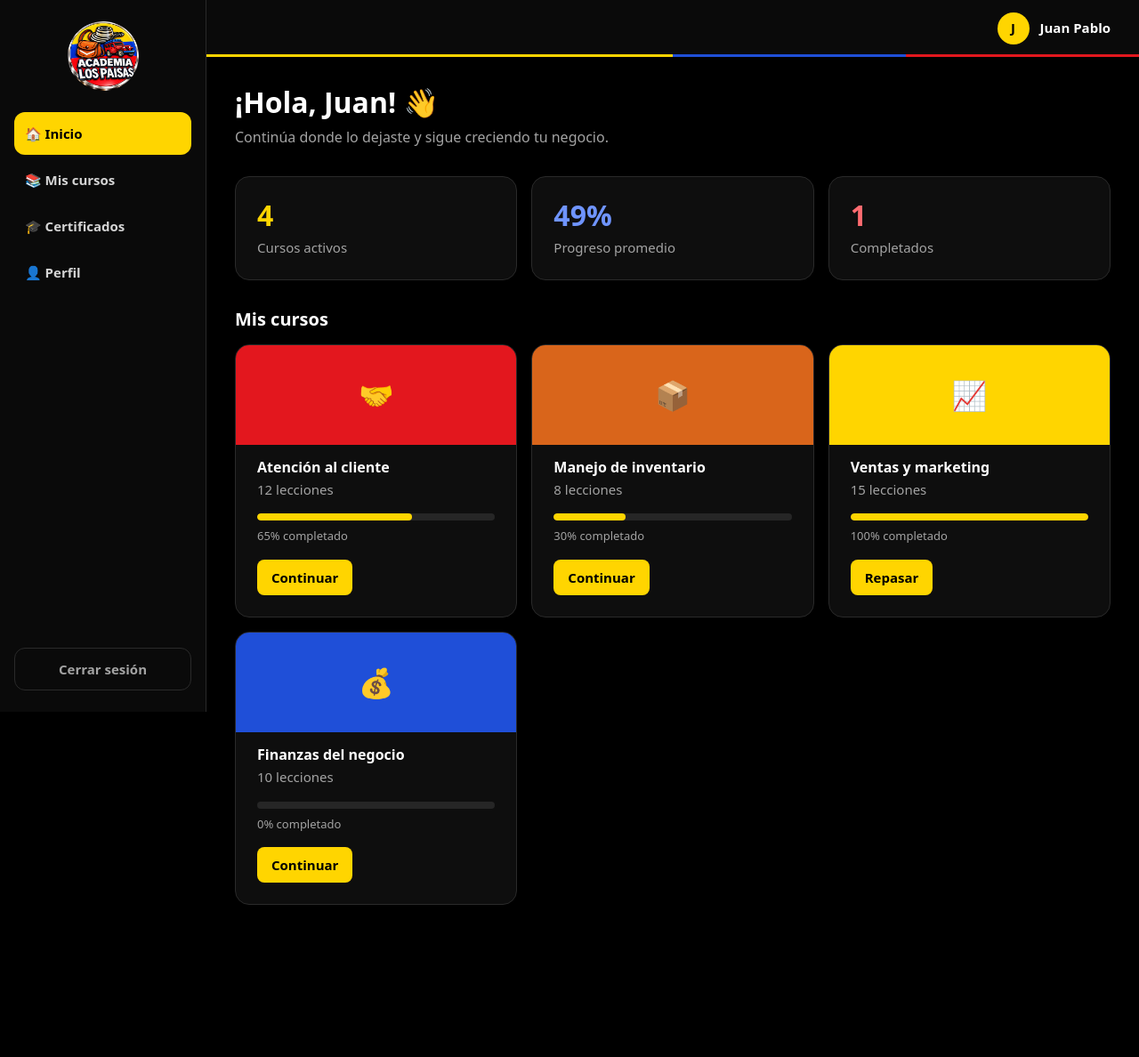
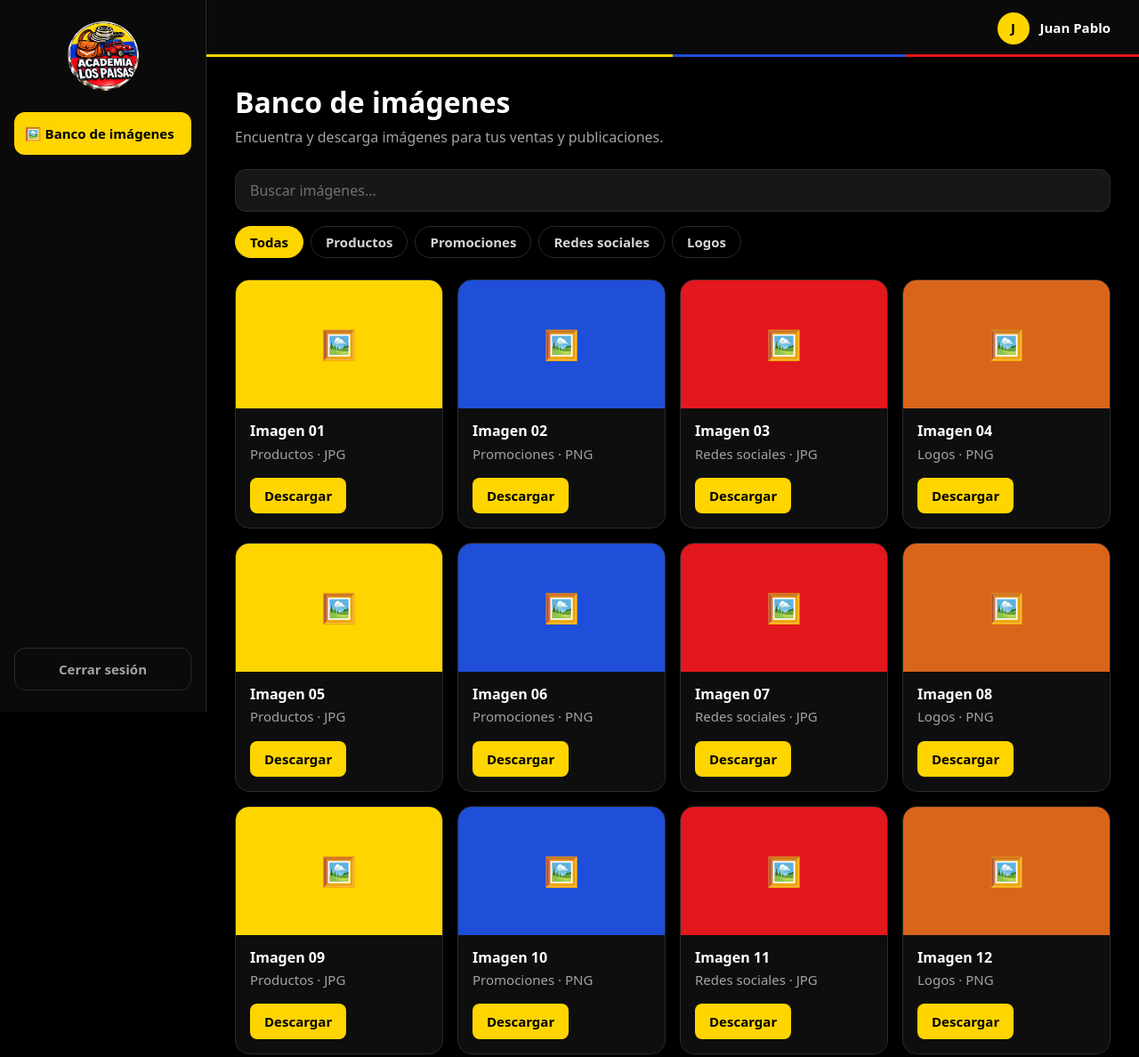
Before and after one commit to jpablo0724/tiendalospaisas, a plain HTML site: page docs/dashboard.html in a window 1280 px wide. Shown: the whole page at 89% size. Before the commit the page ends 1049 px from the top, so only its background shows below. Drawn offline with Linux system fonts and the light colour scheme.

Commit message:
Dashboard: único menú Banco de imágenes con búsqueda y categorías
Co-Authored-By: Claude Sonnet 5.5 <noreply@anthropic.com>

```diff
--- a/academia/static/dashboard.css
+++ b/academia/static/dashboard.css
@@ -13,31 +13,32 @@ body.app{display:grid;grid-template-columns:14.5rem 1fr;min-height:100vh}
 .user{display:flex;align-items:center;gap:var(--s3);margin-left:auto;font-size:var(--fs-sm);font-weight:var(--fw-semi)}
 .avatar{width:2.25rem;height:2.25rem;border-radius:50%;background:var(--yellow);color:#000;display:grid;place-items:center;font-weight:var(--fw-bold)}
 .content{padding:var(--s6);max-width:70rem}
-.welcome{margin-bottom:var(--s6)}
+.welcome{margin-bottom:var(--s5)}
 .welcome h1{font-size:var(--fs-2xl);margin-bottom:var(--s2)}
 .welcome p{font-size:var(--fs-md);color:var(--muted)}
-.stats{display:grid;grid-template-columns:repeat(3,1fr);gap:var(--s4);margin-bottom:var(--s6)}
-.stat{background:var(--surface);border:1px solid var(--line);border-radius:var(--r-lg);padding:var(--s5)}
-.stat b{display:block;font-size:var(--fs-2xl);line-height:var(--lh-head);margin-bottom:var(--s1)}
-.stat:nth-child(1) b{color:var(--yellow)}.stat:nth-child(2) b{color:#6f94ff}.stat:nth-child(3) b{color:#ff6b70}
-.stat span{font-size:var(--fs-sm);color:var(--muted)}
-.sec{font-size:var(--fs-lg);margin-bottom:var(--s4)}
-.courses{display:grid;grid-template-columns:repeat(auto-fill,minmax(15.5rem,1fr));gap:var(--s4)}
-.course{background:var(--surface);border:1px solid var(--line);border-radius:var(--r-lg);overflow:hidden;transition:border-color .15s,transform .15s}
-.course:hover{border-color:var(--yellow);transform:translateY(-2px)}
-.thumb{height:7rem;display:grid;place-items:center;font-size:var(--fs-2xl)}
-.body{padding:var(--s4) var(--s5) var(--s5)}
+.tools{display:grid;gap:var(--s4);margin-bottom:var(--s5)}
+.tools input{width:100%;height:var(--control-h);padding:0 var(--s4);border:1px solid var(--line);border-radius:var(--r-md);font:inherit;font-size:var(--fs-md);background:var(--field);color:var(--text)}
+.tools input::placeholder{color:#707070}
+.tools input:focus{outline:none;border-color:var(--yellow);box-shadow:0 0 0 3px rgba(255,213,0,.2)}
+.chips{display:flex;flex-wrap:wrap;gap:var(--s2)}
+.chip{height:2.25rem;padding:0 var(--s4);border:1px solid var(--line);border-radius:99px;background:transparent;color:var(--text-2);font:inherit;font-size:var(--fs-sm);font-weight:var(--fw-semi);cursor:pointer}
+.chip:hover{border-color:var(--yellow)}
+.chip.on{background:var(--yellow);border-color:var(--yellow);color:#000}
+.gallery{display:grid;grid-template-columns:repeat(auto-fill,minmax(13.5rem,1fr));gap:var(--s4)}
+.img-card{background:var(--surface);border:1px solid var(--line);border-radius:var(--r-lg);overflow:hidden;transition:border-color .15s,transform .15s}
+.img-card[hidden]{display:none}
+.img-card:hover{border-color:var(--yellow);transform:translateY(-2px)}
+.thumb{height:9rem;display:grid;place-items:center;font-size:var(--fs-2xl)}
+.body{padding:var(--s4)}
 .body h3{font-size:var(--fs-md);margin-bottom:var(--s1)}
 .body p{font-size:var(--fs-sm);color:var(--muted);margin-bottom:var(--s4)}
-.bar{height:.5rem;background:#262626;border-radius:99px;overflow:hidden}
-.bar i{display:block;height:100%;background:var(--yellow);border-radius:99px}
-.body small{display:block;font-size:var(--fs-xs);color:var(--muted);margin:var(--s2) 0 var(--s4)}
 .go{display:inline-flex;align-items:center;height:2.5rem;padding:0 var(--s4);background:var(--yellow);color:#000;border-radius:var(--r-sm);text-decoration:none;font-size:var(--fs-sm);font-weight:var(--fw-bold)}
 .go:hover{background:var(--yellow-h)}
+.gallery .empty{grid-column:1/-1;text-align:center;color:var(--muted);padding:var(--s6) 0}
 @media(max-width:800px){
   body.app{grid-template-columns:1fr}
   .side{position:fixed;z-index:10;left:0;top:0;width:14.5rem;transform:translateX(-100%);transition:transform .2s}
   .side.open{transform:none;box-shadow:0 0 40px rgba(255,255,255,.12)}
   .menu{display:block}.top{padding:0 var(--s4)}.content{padding:var(--s5) var(--s4)}
-  .stats{grid-template-columns:1fr}.uname{display:none}.welcome h1{font-size:var(--fs-xl)}
+  .uname{display:none}.welcome h1{font-size:var(--fs-xl)}
 }
--- a/docs/dashboard.css
+++ b/docs/dashboard.css
@@ -13,31 +13,32 @@ body.app{display:grid;grid-template-columns:14.5rem 1fr;min-height:100vh}
 .user{display:flex;align-items:center;gap:var(--s3);margin-left:auto;font-size:var(--fs-sm);font-weight:var(--fw-semi)}
 .avatar{width:2.25rem;height:2.25rem;border-radius:50%;background:var(--yellow);color:#000;display:grid;place-items:center;font-weight:var(--fw-bold)}
 .content{padding:var(--s6);max-width:70rem}
-.welcome{margin-bottom:var(--s6)}
+.welcome{margin-bottom:var(--s5)}
 .welcome h1{font-size:var(--fs-2xl);margin-bottom:var(--s2)}
 .welcome p{font-size:var(--fs-md);color:var(--muted)}
-.stats{display:grid;grid-template-columns:repeat(3,1fr);gap:var(--s4);margin-bottom:var(--s6)}
-.stat{background:var(--surface);border:1px solid var(--line);border-radius:var(--r-lg);padding:var(--s5)}
-.stat b{display:block;font-size:var(--fs-2xl);line-height:var(--lh-head);margin-bottom:var(--s1)}
-.stat:nth-child(1) b{color:var(--yellow)}.stat:nth-child(2) b{color:#6f94ff}.stat:nth-child(3) b{color:#ff6b70}
-.stat span{font-size:var(--fs-sm);color:var(--muted)}
-.sec{font-size:var(--fs-lg);margin-bottom:var(--s4)}
-.courses{display:grid;grid-template-columns:repeat(auto-fill,minmax(15.5rem,1fr));gap:var(--s4)}
-.course{background:var(--surface);border:1px solid var(--line);border-radius:var(--r-lg);overflow:hidden;transition:border-color .15s,transform .15s}
-.course:hover{border-color:var(--yellow);transform:translateY(-2px)}
-.thumb{height:7rem;display:grid;place-items:center;font-size:var(--fs-2xl)}
-.body{padding:var(--s4) var(--s5) var(--s5)}
+.tools{display:grid;gap:var(--s4);margin-bottom:var(--s5)}
+.tools input{width:100%;height:var(--control-h);padding:0 var(--s4);border:1px solid var(--line);border-radius:var(--r-md);font:inherit;font-size:var(--fs-md);background:var(--field);color:var(--text)}
+.tools input::placeholder{color:#707070}
+.tools input:focus{outline:none;border-color:var(--yellow);box-shadow:0 0 0 3px rgba(255,213,0,.2)}
+.chips{display:flex;flex-wrap:wrap;gap:var(--s2)}
+.chip{height:2.25rem;padding:0 var(--s4);border:1px solid var(--line);border-radius:99px;background:transparent;color:var(--text-2);font:inherit;font-size:var(--fs-sm);font-weight:var(--fw-semi);cursor:pointer}
+.chip:hover{border-color:var(--yellow)}
+.chip.on{background:var(--yellow);border-color:var(--yellow);color:#000}
+.gallery{display:grid;grid-template-columns:repeat(auto-fill,minmax(13.5rem,1fr));gap:var(--s4)}
+.img-card{background:var(--surface);border:1px solid var(--line);border-radius:var(--r-lg);overflow:hidden;transition:border-color .15s,transform .15s}
+.img-card[hidden]{display:none}
+.img-card:hover{border-color:var(--yellow);transform:translateY(-2px)}
+.thumb{height:9rem;display:grid;place-items:center;font-size:var(--fs-2xl)}
+.body{padding:var(--s4)}
 .body h3{font-size:var(--fs-md);margin-bottom:var(--s1)}
 .body p{font-size:var(--fs-sm);color:var(--muted);margin-bottom:var(--s4)}
-.bar{height:.5rem;background:#262626;border-radius:99px;overflow:hidden}
-.bar i{display:block;height:100%;background:var(--yellow);border-radius:99px}
-.body small{display:block;font-size:var(--fs-xs);color:var(--muted);margin:var(--s2) 0 var(--s4)}
 .go{display:inline-flex;align-items:center;height:2.5rem;padding:0 var(--s4);background:var(--yellow);color:#000;border-radius:var(--r-sm);text-decoration:none;font-size:var(--fs-sm);font-weight:var(--fw-bold)}
 .go:hover{background:var(--yellow-h)}
+.gallery .empty{grid-column:1/-1;text-align:center;color:var(--muted);padding:var(--s6) 0}
 @media(max-width:800px){
   body.app{grid-template-columns:1fr}
   .side{position:fixed;z-index:10;left:0;top:0;width:14.5rem;transform:translateX(-100%);transition:transform .2s}
   .side.open{transform:none;box-shadow:0 0 40px rgba(255,255,255,.12)}
   .menu{display:block}.top{padding:0 var(--s4)}.content{padding:var(--s5) var(--s4)}
-  .stats{grid-template-columns:1fr}.uname{display:none}.welcome h1{font-size:var(--fs-xl)}
+  .uname{display:none}.welcome h1{font-size:var(--fs-xl)}
 }
--- a/docs/dashboard.html
+++ b/docs/dashboard.html
@@ -3,7 +3,7 @@
 <head>
   <meta charset="utf-8">
   <meta name="viewport" content="width=device-width, initial-scale=1">
-  <title>Panel · Academia Los Paisas</title>
+  <title>Banco de imágenes · Academia Los Paisas</title>
   <link rel="stylesheet" href="tokens.css">
   <link rel="stylesheet" href="dashboard.css">
 </head>
@@ -11,10 +11,7 @@
   <aside class="side" id="side">
     <img class="logo" src="logo.png" alt="Academia Los Paisas">
     <nav>
-      <a class="on" href="#">🏠 Inicio</a>
-      <a href="#">📚 Mis cursos</a>
-      <a href="#">🎓 Certificados</a>
-      <a href="#">👤 Perfil</a>
+      <a class="on" href="#">🖼️ Banco de imágenes</a>
     </nav>
     <form method="get" action="login.html">
       <button type="submit" class="logout">Cerrar sesión</button>
@@ -32,65 +29,151 @@
 
     <main class="content">
       <section class="welcome">
-        <h1>¡Hola, Juan! 👋</h1>
-        <p>Continúa donde lo dejaste y sigue creciendo tu negocio.</p>
+        <h1>Banco de imágenes</h1>
+        <p>Encuentra y descarga imágenes para tus ventas y publicaciones.</p>
       </section>
 
-      <section class="stats">
-        <div class="stat"><b>4</b><span>Cursos activos</span></div>
-        <div class="stat"><b>49%</b><span>Progreso promedio</span></div>
-        <div class="stat"><b>1</b><span>Completados</span></div>
+      <section class="tools">
+        <input id="q" type="search" placeholder="Buscar imágenes…" aria-label="Buscar imágenes">
+        <div class="chips" role="group" aria-label="Categorías">
+          <button type="button" class="chip on" data-cat="">Todas</button>
+          <button type="button" class="chip" data-cat="Productos">Productos</button><button type="button" class="chip" data-cat="Promociones">Promociones</button><button type="button" class="chip" data-cat="Redes sociales">Redes sociales</button><button type="button" class="chip" data-cat="Logos">Logos</button>
+        </div>
       </section>
 
-      <h2 class="sec">Mis cursos</h2>
-      <section class="courses">
+      <section class="gallery" id="gallery">
 
-        <article class="course">
-          <div class="thumb" style="background:#e3171e">🤝</div>
+        <article class="img-card" data-cat="Productos" data-title="imagen 01">
+          <div class="thumb" style="background:#ffd500">🖼️</div>
           <div class="body">
-            <h3>Atención al cliente</h3>
-            <p>12 lecciones</p>
-            <div class="bar" role="progressbar" aria-valuenow="65" aria-valuemin="0" aria-valuemax="100"><i style="width:65%"></i></div>
-            <small>65% completado</small>
-            <a class="go" href="#">Continuar</a>
+            <h3>Imagen 01</h3>
+            <p>Productos · JPG</p>
+            <a class="go" href="#">Descargar</a>
           </div>
         </article>
 
-        <article class="course">
-          <div class="thumb" style="background:#d9651b">📦</div>
+        <article class="img-card" data-cat="Promociones" data-title="imagen 02">
+          <div class="thumb" style="background:#1f4fd8">🖼️</div>
           <div class="body">
-            <h3>Manejo de inventario</h3>
-            <p>8 lecciones</p>
-            <div class="bar" role="progressbar" aria-valuenow="30" aria-valuemin="0" aria-valuemax="100"><i style="width:30%"></i></div>
-            <small>30% completado</small>
-            <a class="go" href="#">Continuar</a>
+            <h3>Imagen 02</h3>
+            <p>Promociones · PNG</p>
+            <a class="go" href="#">Descargar</a>
           </div>
         </article>
 
-        <article class="course">
-          <div class="thumb" style="background:#ffd500">📈</div>
+        <article class="img-card" data-cat="Redes sociales" data-title="imagen 03">
+          <div class="thumb" style="background:#e3171e">🖼️</div>
           <div class="body">
-            <h3>Ventas y marketing</h3>
-            <p>15 lecciones</p>
-            <div class="bar" role="progressbar" aria-valuenow="100" aria-valuemin="0" aria-valuemax="100"><i style="width:100%"></i></div>
-            <small>100% completado</small>
-            <a class="go" href="#">Repasar</a>
+            <h3>Imagen 03</h3>
+            <p>Redes sociales · JPG</p>
+            <a class="go" href="#">Descargar</a>
           </div>
         </article>
 
-        <article class="course">
-          <div class="thumb" style="background:#1f4fd8">💰</div>
+        <article class="img-card" data-cat="Logos" data-title="imagen 04">
+          <div class="thumb" style="background:#d9651b">🖼️</div>
           <div class="body">
-            <h3>Finanzas del negocio</h3>
-            <p>10 lecciones</p>
-            <div class="bar" role="progressbar" aria-valuenow="0" aria-valuemin="0" aria-valuemax="100"><i style="width:0%"></i></div>
-            <small>0% completado</small>
-            <a class="go" href="#">Continuar</a>
+            <h3>Imagen 04</h3>
+            <p>Logos · PNG</p>
+            <a class="go" href="#">Descargar</a>
           </div>
         </article>
 
+        <article class="img-card" data-cat="Productos" data-title="imagen 05">
+          <div class="thumb" style="background:#ffd500">🖼️</div>
+          <div class="body">
+            <h3>Imagen 05</h3>
+            <p>Productos · JPG</p>
+            <a class="go" href="#">Descargar</a>
+          </div>
+        </article>
+
+        <article class="img-card" data-cat="Promociones" data-title="imagen 06">
+          <div class="thumb" style="background:#1f4fd8">🖼️</div>
+          <div class="body">
+            <h3>Imagen 06</h3>
+            <p>Promociones · PNG</p>
+            <a class="go" href="#">Descargar</a>
+          </div>
+        </article>
+
+        <article class="img-card" data-cat="Redes sociales" data-title="imagen 07">
+          <div class="thumb" style="background:#e3171e">🖼️</div>
+          <div class="body">
+            <h3>Imagen 07</h3>
+            <p>Redes sociales · JPG</p>
+            <a class="go" href="#">Descargar</a>
+          </div>
+        </article>
+
+        <article class="img-card" data-cat="Logos" data-title="imagen 08">
+          <div class="thumb" style="background:#d9651b">🖼️</div>
+          <div class="body">
+            <h3>Imagen 08</h3>
+            <p>Logos · PNG</p>
+            <a class="go" href="#">Descargar</a>
+          </div>
+        </article>
+
+        <article class="img-card" data-cat="Productos" data-title="imagen 09">
+          <div class="thumb" style="background:#ffd500">🖼️</div>
+          <div class="body">
+            <h3>Imagen 09</h3>
+            <p>Productos · JPG</p>
+            <a class="go" href="#">Descargar</a>
+          </div>
+        </article>
+
+        <article class="img-card" data-cat="Promociones" data-title="imagen 10">
+          <div class="thumb" style="background:#1f4fd8">🖼️</div>
+          <div class="body">
+            <h3>Imagen 10</h3>
+            <p>Promociones · PNG</p>
+            <a class="go" href="#">Descargar</a>
+          </div>
+        </article>
+
+        <article class="img-card" data-cat="Redes sociales" data-title="imagen 11">
+          <div class="thumb" style="background:#e3171e">🖼️</div>
+          <div class="body">
+            <h3>Imagen 11</h3>
+            <p>Redes sociales · JPG</p>
+            <a class="go" href="#">Descargar</a>
+          </div>
+        </article>
+
+        <article class="img-card" data-cat="Logos" data-title="imagen 12">
+          <div class="thumb" style="background:#d9651b">🖼️</div>
+          <div class="body">
+            <h3>Imagen 12</h3>
+            <p>Logos · PNG</p>
+            <a class="go" href="#">Descargar</a>
+          </div>
+        </article>
+
+        <p class="empty" id="empty" hidden>No encontramos imágenes con ese criterio.</p>
       </section>
     </main>
   </div>
+  <script>
+    (function () {
+      var cat = '', q = document.getElementById('q');
+      function apply() {
+        var n = 0, t = q.value.trim().toLowerCase();
+        document.querySelectorAll('.img-card').forEach(function (c) {
+          var ok = (!cat || c.dataset.cat === cat) && (!t || c.dataset.title.indexOf(t) > -1 || c.dataset.cat.toLowerCase().indexOf(t) > -1);
+          c.hidden = !ok; if (ok) n++;
+        });
+        document.getElementById('empty').hidden = n > 0;
+      }
+      q.addEventListener('input', apply);
+      document.querySelectorAll('.chip').forEach(function (b) {
+        b.addEventListener('click', function () {
+          document.querySelectorAll('.chip').forEach(function (x) { x.classList.remove('on'); });
+          b.classList.add('on'); cat = b.dataset.cat; apply();
+        });
+      });
+    })();
+  </script>
 </body>
 </html>
```
Also changed, not shown: academia/templates/dashboard.html (+38 -21 lines), 1 other file.
